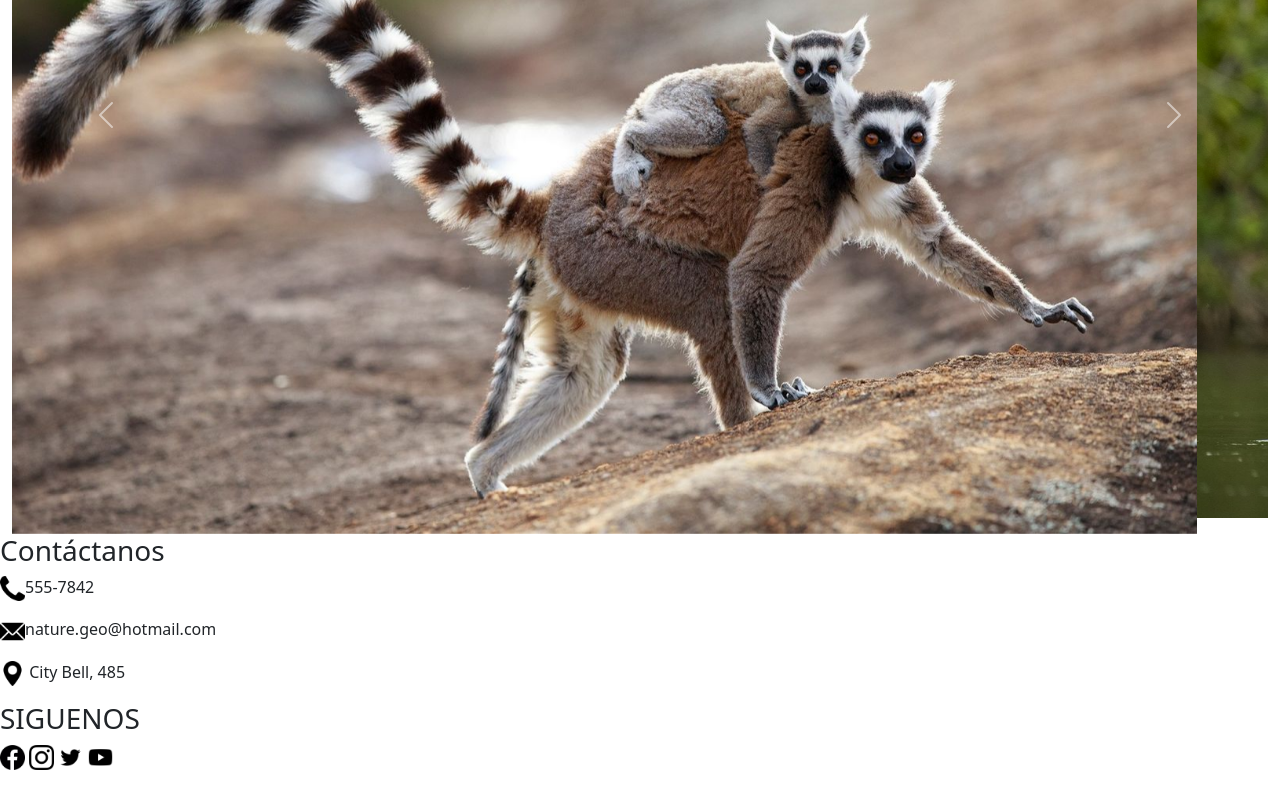
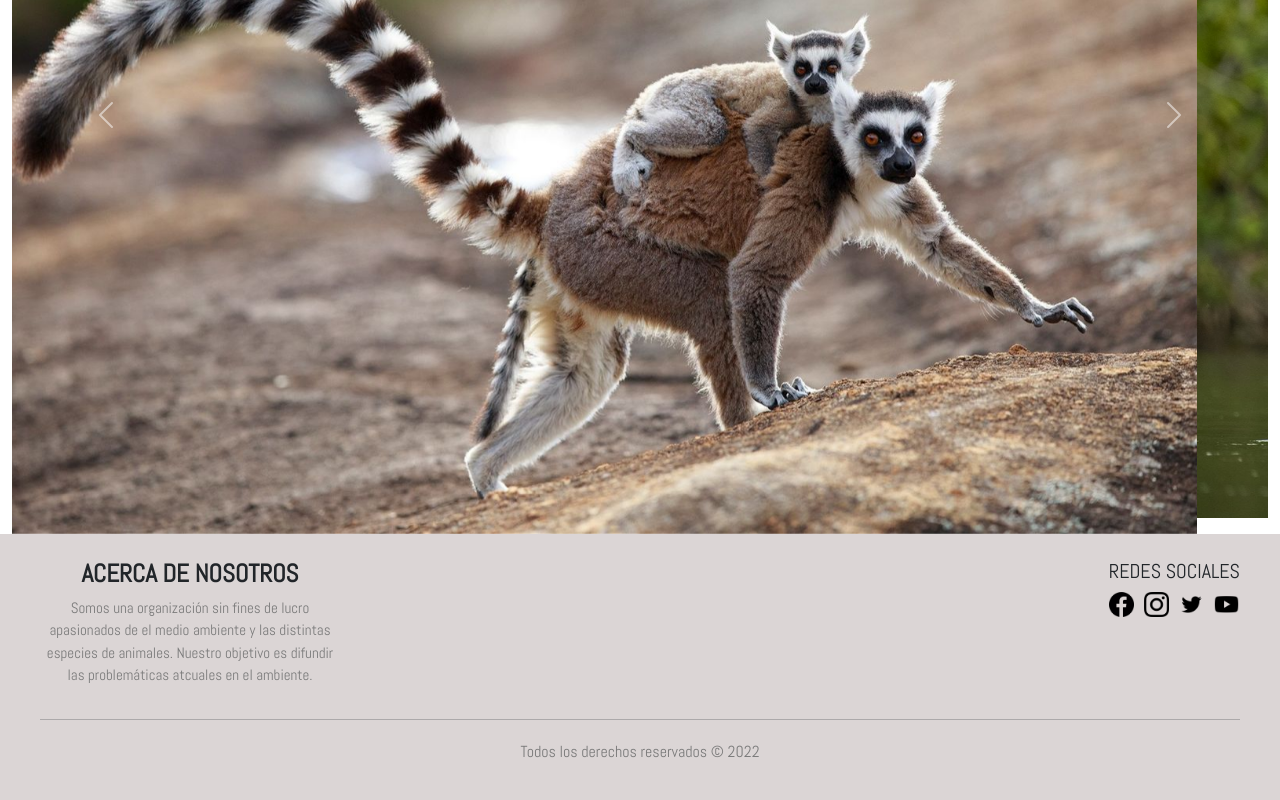
Before and after one commit to Josu9/nature_geo, a website: page pages/galeria.html in a window 1280 px wide. Shown: the part 432-1232 px from the top of the page. Before the commit the page ends 1202 px from the top, so only its background shows below. Drawn offline with nearby package versions, Linux system fonts and the light colour scheme; a web font is replaced by a local one.

Commit message:
footer+pages

```diff
--- a/pages/galeria.html
+++ b/pages/galeria.html
@@ -80,30 +80,27 @@
         </section>
 
     </main>
-
-
-
     <!--INICIO DE FOOTER-->
-    <footer>
-        <section class="footer__contacto">
-            <h3>Contáctanos</h3>
-                <div>
-                    <p> <img height= 25px weidht= 25px src="../recursos/telephone-handle-silhouette.png" alt="telefono">555-7842</p>
-                    <p><img src="../recursos/542689.png"  height= 25px weidht= 25px alt="email">nature.geo@hotmail.com</p>
-                    <p><img src="../recursos/maps-and-flags.png"  height= 25px weidht= 25px alt="maps"> City Bell, 485</p>
+    <footer class="footer">
+        <div class="footer__container">
+                <div class="container__nosotros">
+                    <h2>ACERCA DE NOSOTROS</h2>
+                    <p>Somos una organización sin fines de lucro apasionados de el medio ambiente y las distintas especies de animales. Nuestro objetivo es difundir las problemáticas atcuales en el ambiente.</p>
                 </div>
-        </section>
-
-
-        <section class="footer__redes">
-            <h3>SIGUENOS</h3>
-                <div>
-                    <img src="../recursos/facebook-circular-logo.png" alt="facebook" height= 25px weidht= 25px >
-                    <img src="../recursos/instagram.png" alt="instagram" height= 25px weidht= 25px >
-                    <img src="../recursos/twitter.png" alt="twitter" height= 25px weidht= 25px >
-                    <img src="../recursos/youtube.png" alt="youtube" height= 25px weidht= 25px >
+                <div class="container__redes">
+                        <h2>REDES SOCIALES</h2>
+                        <div>
+                            <a href="https://es-la.facebook.com/" target="_blank"><img src="../recursos/facebook-circular-logo.png" alt="facebook"> </a>
+                            <a href="https://www.instagram.com/" target="_blank"><img src="../recursos/instagram.png" alt="instagram"></a>
+                            <a href="https://twitter.com/home" target="_blank"><img src="../recursos/twitter.png" alt="twitter"></a>
+                            <a href="https://www.youtube.com/" target="_blank"><img src="../recursos/youtube.png" alt="youtube"></a>
+                        </div>
                 </div>
-        </section>
+        </div>
+        <div class="footer__derechos">
+            <hr>
+            <p>Todos los derechos reservados © 2022</p>
+        </div>
     </footer>
     <!--FIN DE FOOTER-->
     <script src="https://cdn.jsdelivr.net/npm/bootstrap@5.1.3/dist/js/bootstrap.bundle.min.js" integrity="sha384-ka7Sk0Gln4gmtz2MlQnikT1wXgYsOg+OMhuP+IlRH9sENBO0LRn5q+8nbTov4+1p" crossorigin="anonymous"></script>
--- a/sass/style.scss
+++ b/sass/style.scss
@@ -520,4 +520,16 @@
     .videos{
             display: none;
         }
+
+    /*FOOTER*/
+    .footer{
+        &__container{
+            max-width: 720px;
+            justify-content: center;
+        }
+        &__derechos{
+            max-width: 720px;
+        }
+    }
+
 }
```
Also changed, not shown: pages/animales.html (+19 -22 lines), pages/contacto.html (+18 -24 lines), pages/historia.html (+18 -22 lines), css/estilo.css.
